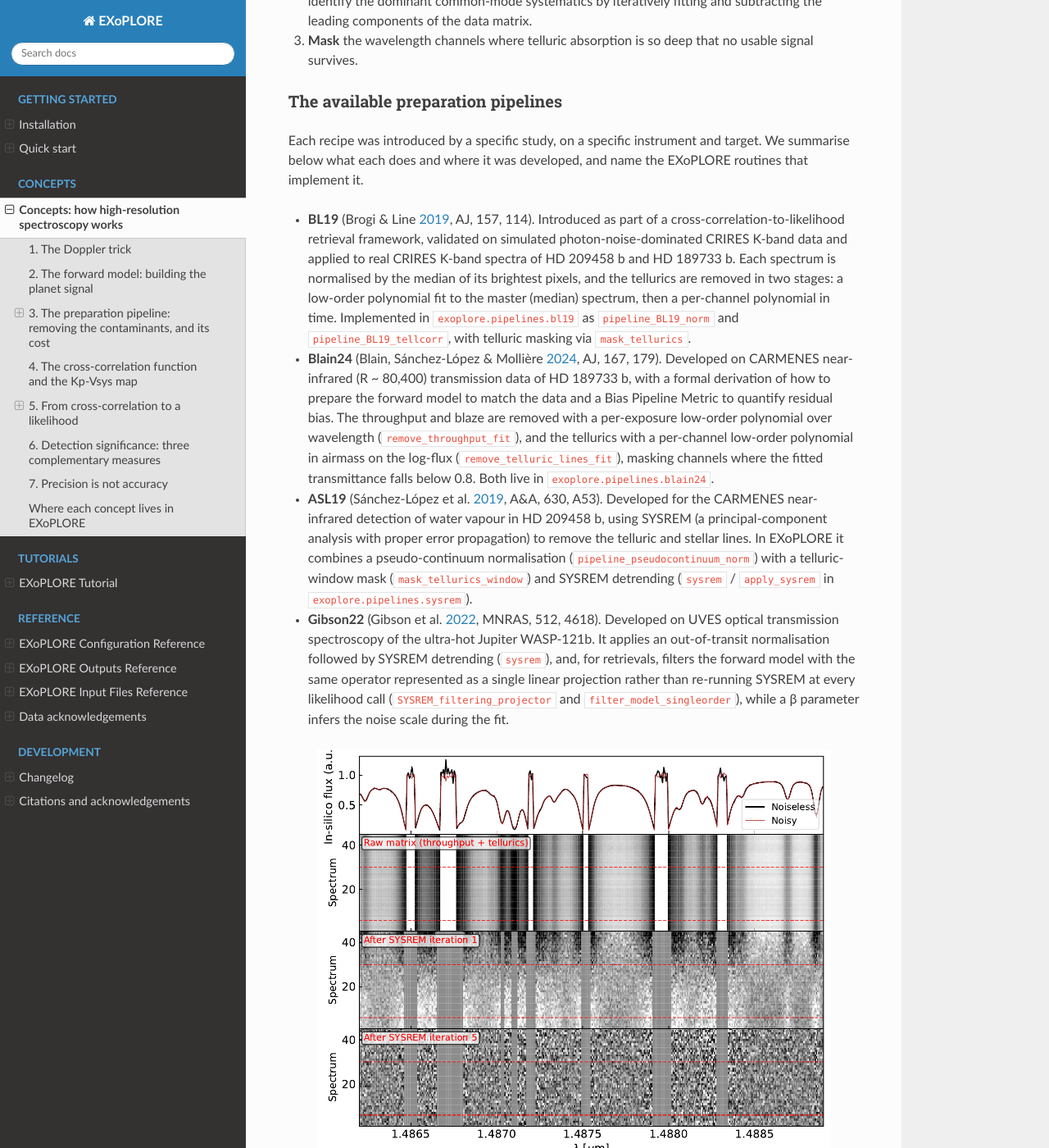
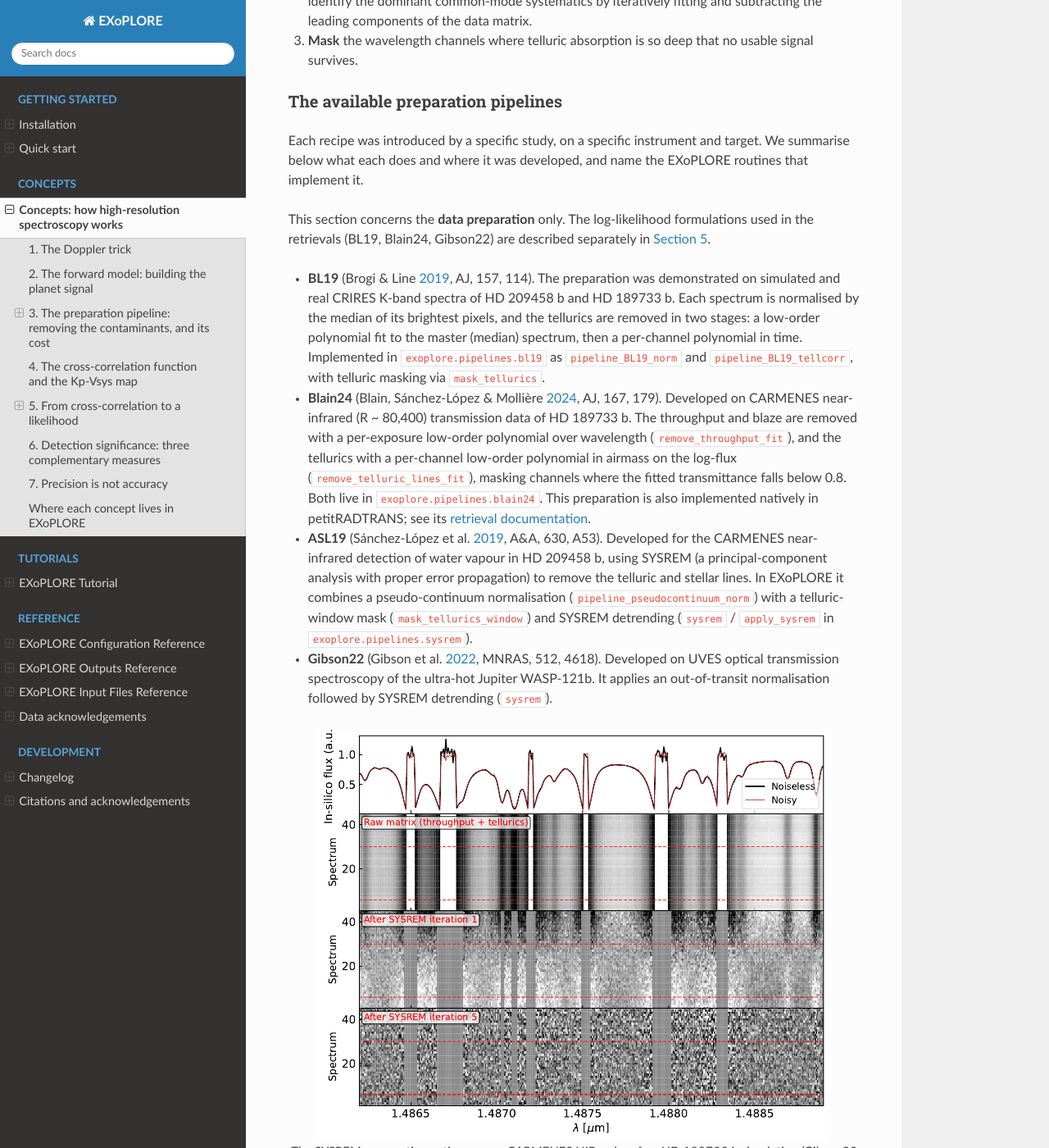
Before and after one commit to asanchezlopezIAA/EXoPLORE, a Sphinx documentation site: the page built from docs/concepts.md, in a window 1280 px wide and 1400 px high, scrolled down 4207 px. Shown: the whole window at 82% size. Built offline with Sphinx 7.4.7 and the Read the Docs theme 3.1.0, drawn with Linux system fonts in a browser that asks for light colours; some of the changed text lies outside the part shown.

Commit message:
Tutorial 7 noiseless bias test with Blain24 and Gibson22; separate preparation and retrieval-framework docs; add petitRADTRANS pointers

````diff
--- a/docs/concepts.md
+++ b/docs/concepts.md
@@ -179,25 +179,27 @@ Each recipe was introduced by a specific study, on a specific instrument and
 target. We summarise below what each does and where it was developed, and name
 the EXoPLORE routines that implement it.
 
+This section concerns the **data preparation** only. The log-likelihood
+formulations used in the retrievals (BL19, Blain24, Gibson22) are described
+separately in [Section 5](#5-from-cross-correlation-to-a-likelihood).
+
 - **BL19** (Brogi & Line [2019](https://doi.org/10.3847/1538-3881/aaffd3), AJ,
-  157, 114). Introduced as part of a cross-correlation-to-likelihood retrieval
-  framework, validated on simulated photon-noise-dominated CRIRES K-band data and
-  applied to real CRIRES K-band spectra of HD 209458 b and HD 189733 b. Each
-  spectrum is normalised by the median of its brightest pixels, and the tellurics
-  are removed in two stages: a low-order polynomial fit to the master (median)
-  spectrum, then a per-channel polynomial in time. Implemented in
-  `exoplore.pipelines.bl19` as `pipeline_BL19_norm` and `pipeline_BL19_tellcorr`,
-  with telluric masking via `mask_tellurics`.
+  157, 114). The preparation was demonstrated on simulated and real CRIRES K-band
+  spectra of HD 209458 b and HD 189733 b. Each spectrum is normalised by the
+  median of its brightest pixels, and the tellurics are removed in two stages: a
+  low-order polynomial fit to the master (median) spectrum, then a per-channel
+  polynomial in time. Implemented in `exoplore.pipelines.bl19` as
+  `pipeline_BL19_norm` and `pipeline_BL19_tellcorr`, with telluric masking via
+  `mask_tellurics`.
 - **Blain24** (Blain, Sánchez-López & Mollière
   [2024](https://arxiv.org/abs/2402.14001), AJ, 167, 179). Developed on CARMENES
-  near-infrared (R ~ 80,400) transmission data of HD 189733 b, with a formal
-  derivation of how to prepare the forward model to match the data and a Bias
-  Pipeline Metric to quantify residual bias. The throughput and blaze are removed
-  with a per-exposure low-order polynomial over wavelength
+  near-infrared (R ~ 80,400) transmission data of HD 189733 b. The throughput and
+  blaze are removed with a per-exposure low-order polynomial over wavelength
   (`remove_throughput_fit`), and the tellurics with a per-channel low-order
   polynomial in airmass on the log-flux (`remove_telluric_lines_fit`), masking
   channels where the fitted transmittance falls below 0.8. Both live in
-  `exoplore.pipelines.blain24`.
+  `exoplore.pipelines.blain24`. This preparation is also implemented natively in
+  petitRADTRANS; see its [retrieval documentation](https://petitradtrans.readthedocs.io/en/latest/content/notebooks/retrieval_spectral_model.html).
 - **ASL19** (Sánchez-López et al.
   [2019](https://doi.org/10.1051/0004-6361/201936084), A&A, 630, A53). Developed
   for the CARMENES near-infrared detection of water vapour in HD 209458 b, using
@@ -209,11 +211,7 @@ the EXoPLORE routines that implement it.
 - **Gibson22** (Gibson et al. [2022](https://doi.org/10.1093/mnras/stac091),
   MNRAS, 512, 4618). Developed on UVES optical transmission spectroscopy of the
   ultra-hot Jupiter WASP-121b. It applies an out-of-transit normalisation
-  followed by SYSREM detrending (`sysrem`), and, for retrievals, filters the
-  forward model with the same operator represented as a single linear projection
-  rather than re-running SYSREM at every likelihood call
-  (`SYSREM_filtering_projector` and `filter_model_singleorder`), while a β
-  parameter infers the noise scale during the fit.
+  followed by SYSREM detrending (`sysrem`).
 
 ```{figure} figures/pipeline_steps.png
 :width: 90%
@@ -373,7 +371,10 @@ ln L_Blain24 = -(1/2) · Σ_n [ (d(n) - m(n)) / σ(n) ]².
 ```
 
 Each pixel is weighted by `1/σ(n)²`. The formulation derives from the framework
-of Gibson et al. (2020, MNRAS, 493, 2215).
+of Gibson et al. (2020, MNRAS, 493, 2215). The Blain24 method and its retrieval
+framework are also implemented natively in petitRADTRANS, where they are handled
+directly; we encourage readers to consult the [petitRADTRANS retrieval
+documentation](https://petitradtrans.readthedocs.io/en/latest/content/notebooks/retrieval_spectral_model.html).
 
 **Gibson et al. (2022, MNRAS, 512, 4618), `Gibson22`.** The same chi-square with a
 global scale factor `β` multiplying the uncertainties, plus a `-N ln β` penalty.
````
Also changed, not shown: docs/tutorial.md (+19 -21 lines), docs/figures/tutorial_retrieval_bias_corner.png.
